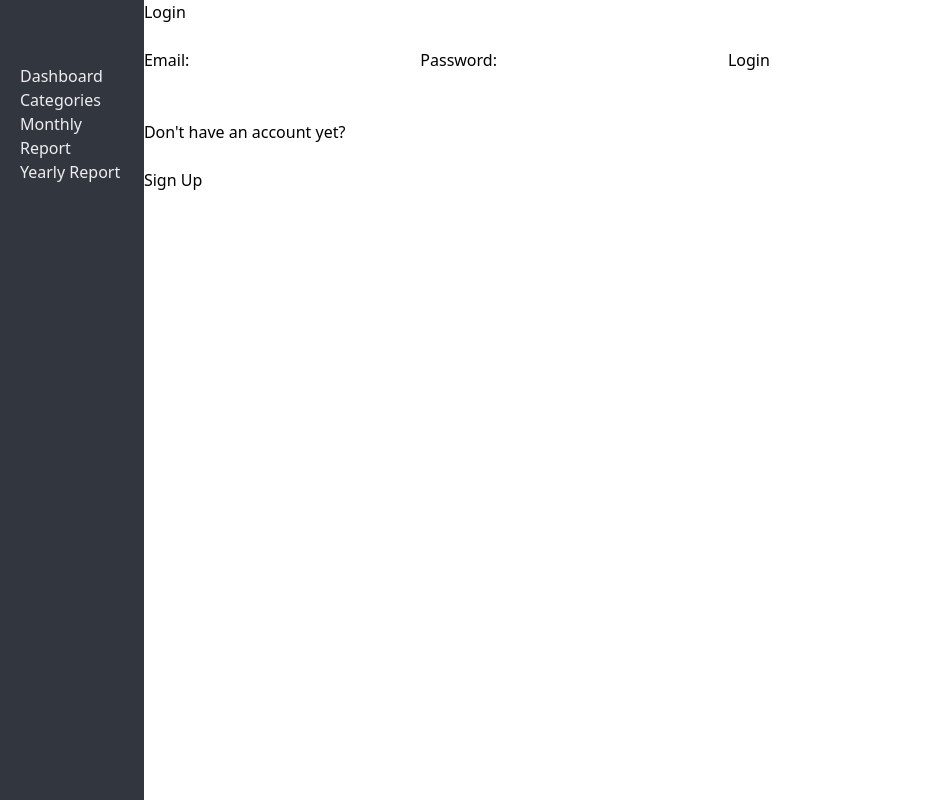
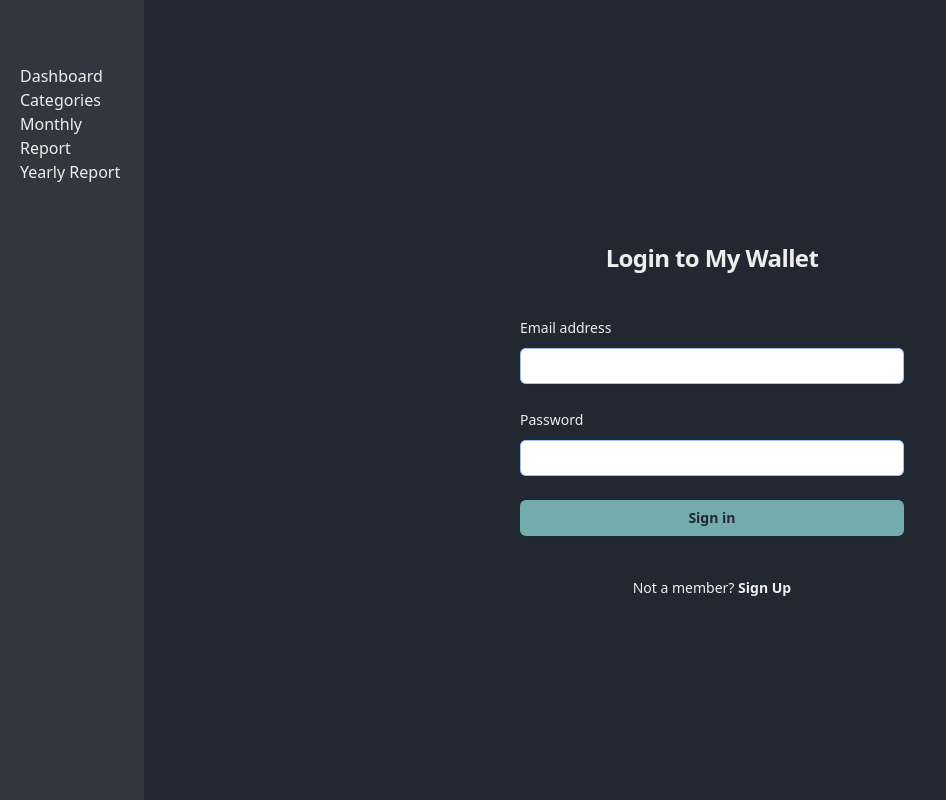
Before and after one commit to IsaVidiTechLab/my-wallet-frontend, a React (Vite) app: page /login in a window 1280 px wide. Shown: the whole page, without its empty margins (0-946 px from the left). Built offline with nearby package versions, Linux system fonts and the light colour scheme.

Commit message:
Working on Login Page Css

```diff
--- a/src/pages/LoginPage.jsx
+++ b/src/pages/LoginPage.jsx
@@ -2,6 +2,7 @@
 import axios from "axios";
 import { Link, useNavigate } from "react-router-dom";
 import { AuthContext } from "../context/auth.context";
+import "../style/Login.css"
 
 
 const API_URL = import.meta.env.VITE_API_URL
@@ -34,37 +35,53 @@
   };
 
   return (
-    <div className="LoginPage">
-      <h1 className="title-login">Login</h1>
-      <br />
-      <form onSubmit={handleLoginSubmit} className="form-login-page">
-        <label className="email-label">Email:</label>
+    <div class="flex min-h-full flex-col justify-center px-6 py-12 lg:px-8 bgcolor-dashboard">
+  <div class="sm:mx-auto sm:w-full sm:max-w-sm">
+    <h2 class="mt-10 text-center text-2xl font-bold leading-9 tracking-tight text-color-login">Login to My Wallet</h2>
+  </div>
+
+  <div class="mt-10 sm:mx-auto sm:w-full sm:max-w-sm">
+    <form class="space-y-6" onSubmit={handleLoginSubmit}>
+      <div>
+        <label for="email" class="block text-sm font-medium leading-6 text-color-login ">Email address</label>
+        <div class="mt-2">
           <input
             type="email"
             name="email"
             value={email}
             onChange={handleEmail}
-          className="email-input"
-        />
+            autocomplete="email"
+            required
+            class="block w-full rounded-md border-0 py-1.5 text-gray-900 shadow-sm ring-1 ring-inset ring-gray-300 placeholder:text-gray-400 focus:ring-2 focus:ring-inset focus:ring-indigo-600 sm:text-sm sm:leading-6"/>
+        </div>
+      </div>
 
-        <label className="pw-label">Password:</label>
+      <div>
+        <label for="password" class="block text-sm font-medium leading-6 text-color-login">Password</label>
+        <div class="mt-2">
           <input
-          className="pw-input"
             type="password"
             name="password"
             value={password}
             onChange={handlePassword}
-        />
+            autocomplete="current-password"
+            required
+            class="block w-full rounded-md border-0 py-1.5 text-gray-900 shadow-sm ring-1 ring-inset ring-gray-300 placeholder:text-gray-400 focus:ring-2 focus:ring-inset focus:ring-indigo-600 sm:text-sm sm:leading-6"/>
+        </div>
+      </div>
 
-        <button type="submit" className="btn-login">Login</button>
+      <div>
+        <button type="submit" class="flex w-full justify-center rounded-md btn-color-login px-3 py-1.5 text-sm font-semibold leading-6 text-color shadow-sm hover:bg-indigo-500 focus-visible:outline focus-visible:outline-2 focus-visible:outline-offset-2 focus-visible:outline-indigo-600">Sign in</button>
+      </div>
     </form>
 
-      <br />
-      <br />
-      <p className="p-login">Don't have an account yet?</p>
-      <br />
-      <button className="btn-sign-up-login"><Link to={"/signup"}> Sign Up</Link></button>
+    <p class="mt-10 text-center text-sm text-color-login">
+      Not a member?
+      <a href="#" class="font-semibold leading-6 text-indigo-600 hover:text-indigo-500"> Sign Up</a>
+    </p>
   </div>
+</div>
+
   );
 }
 
--- /dev/null
+++ b/src/style/Login.css
@@ -0,0 +1,15 @@
+.bgcolor-dashboard{
+    background-color: theme('colors.midnight')
+}
+
+.text-color-login{
+    color : theme('colors.white')
+}
+
+.btn-color-login{
+    background-color: theme('colors.lightblue')
+}
+
+.text-color{
+    color: theme('colors.midnight')
+}
```
Lines whose indentation alone changed are shown as unchanged.
